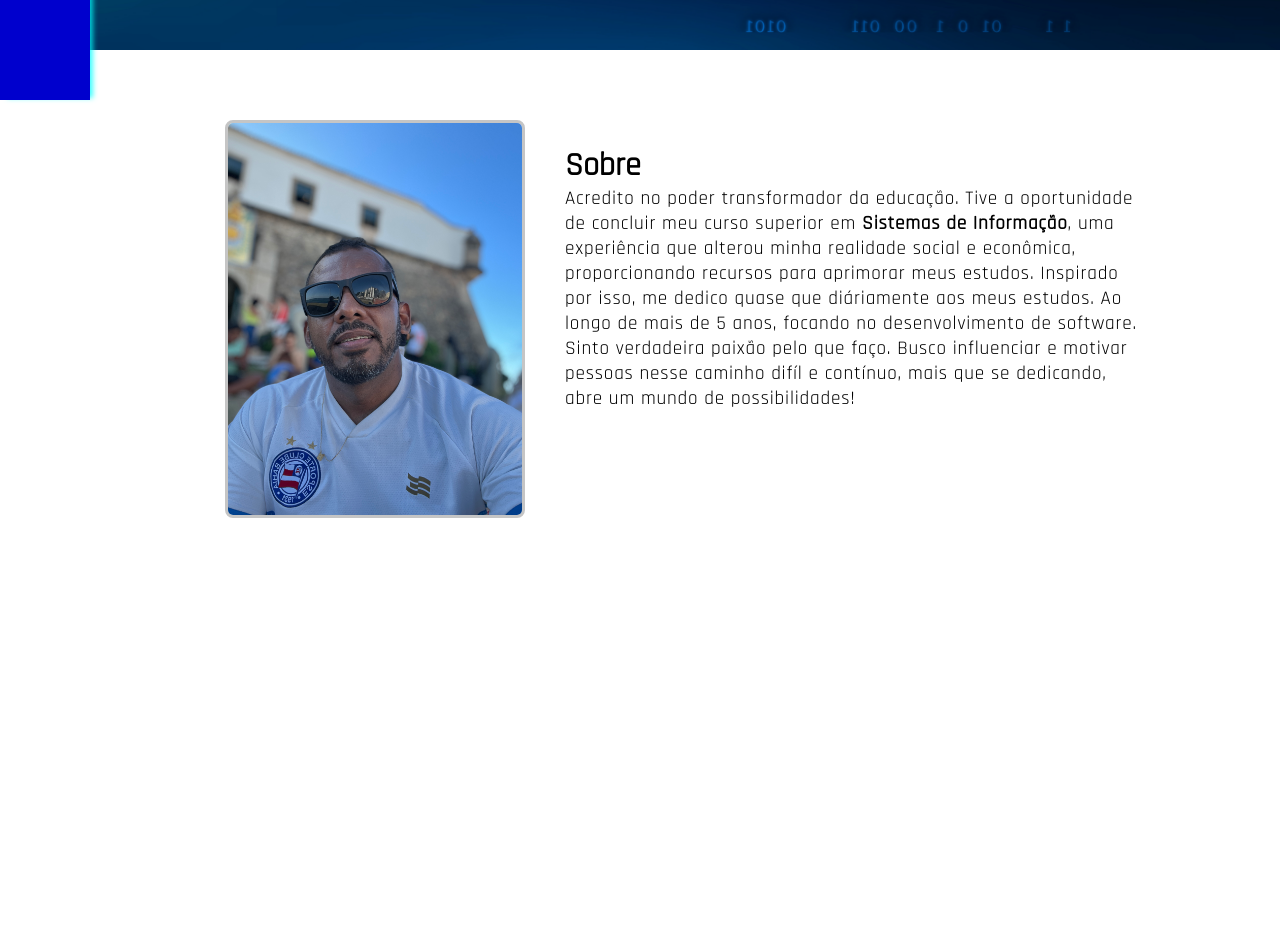
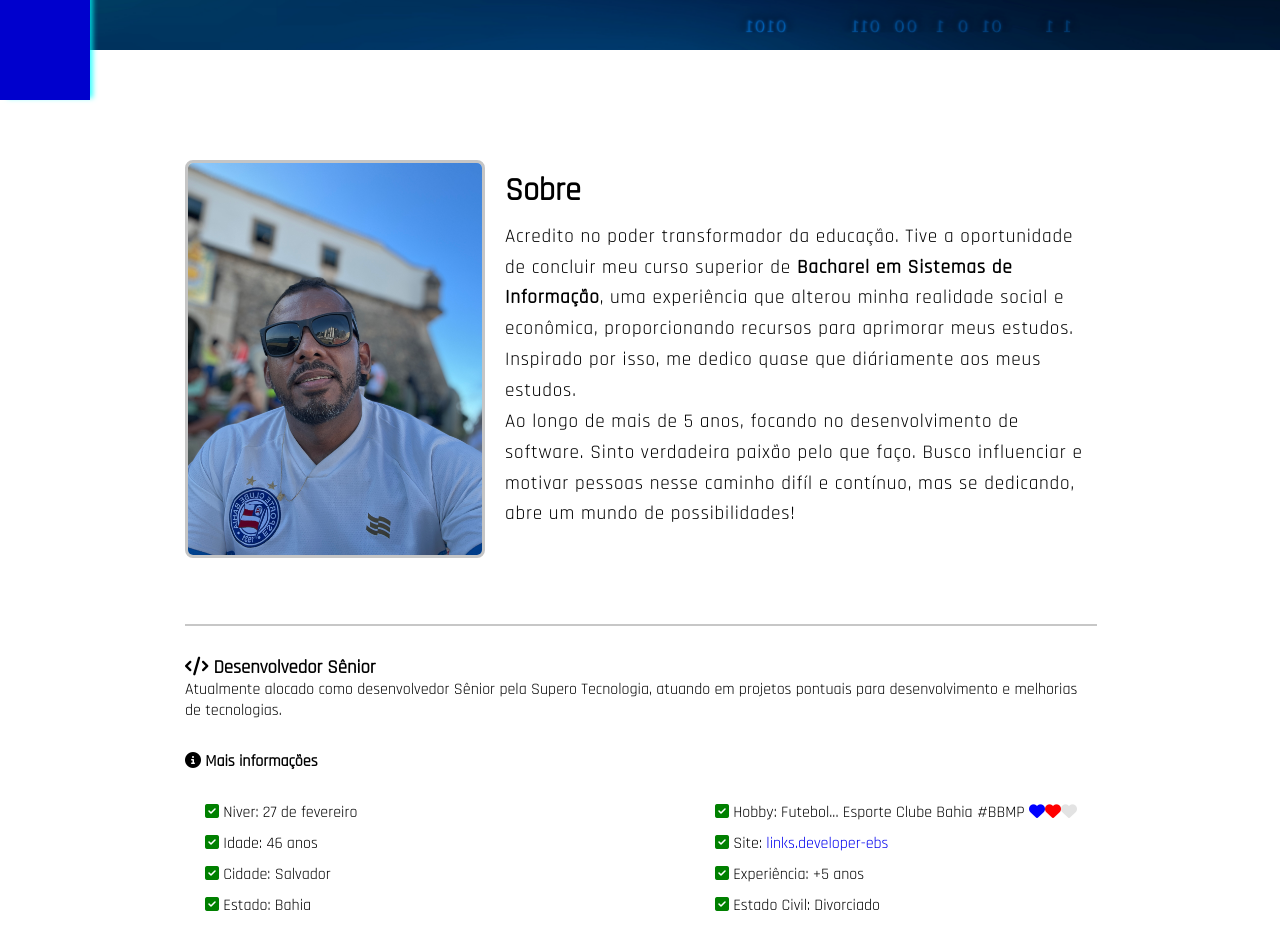
Before and after one commit to barrosebs/my-portifolio, an Angular app: page / in a window 1280 px wide. Shown: the part 700-1650 px from the top of the page. Before the commit the page ends 1234 px from the top, so only its background shows below. Built offline with nearby package versions, Linux system fonts and the light colour scheme.

Commit message:
refactor: ajustando o sobre

```diff
--- a/src/app/components/sobre/sobre.component.html
+++ b/src/app/components/sobre/sobre.component.html
@@ -1,4 +1,5 @@
 <div class="sobre">
+  <div class="sobre-top">
     <div class="sobre-image">
       <img
         src="../../../assets/images/jpg/IMG_3366.jpeg"
@@ -9,13 +10,78 @@
       <h2>Sobre</h2>
       <p>
         Acredito no poder transformador da educação. Tive a oportunidade de
-      concluir meu curso superior em <b>Sistemas de Informação</b>, uma
-      experiência que alterou minha realidade social e econômica, proporcionando
-      recursos para aprimorar meus estudos. Inspirado por isso, me dedico quase
-      que diáriamente aos meus estudos. Ao longo de mais de 5 anos, focando no
-      desenvolvimento de software. Sinto verdadeira paixão pelo que faço. Busco
-      influenciar e motivar pessoas nesse caminho difíl e contínuo, mais que se
-      dedicando, abre um mundo de possibilidades!
+        concluir meu curso superior de
+        <b>Bacharel em Sistemas de Informação</b>, uma experiência que alterou
+        minha realidade social e econômica, proporcionando recursos para
+        aprimorar meus estudos. Inspirado por isso, me dedico quase que
+        diáriamente aos meus estudos.
+      </p>
+      <p>
+        Ao longo de mais de 5 anos, focando no desenvolvimento de software.
+        Sinto verdadeira paixão pelo que faço. Busco influenciar e motivar
+        pessoas nesse caminho difíl e contínuo, mas se dedicando, abre um mundo
+        de possibilidades!
       </p>
     </div>
   </div>
+  <div class="sobre-perfil">
+    <h3>
+      <i class="fa-solid fa-code"></i>
+      Desenvolvedor Sênior
+    </h3>
+    <p>
+      Atualmente alocado como desenvolvedor Sênior pela Supero Tecnologia,
+      atuando em projetos pontuais para desenvolvimento e melhorias de
+      tecnologias.
+    </p>
+    <h4>
+      <i class="fa-solid fa-circle-info"></i>
+      Mais informações
+    </h4>
+    <div class="sobre-mais-informacoes">
+      <div class="sobre-left">
+        <ul>
+          <li>
+            <i class="fa-solid fa-check-square"></i> Niver:
+            <span>27 de fevereiro</span>
+          </li>
+          <li>
+            <i class="fa-solid fa-check-square"></i> Idade:
+            {{ calcularIdade() }} anos
+          </li>
+          <li><i class="fa-solid fa-check-square"></i> Cidade: Salvador</li>
+          <li><i class="fa-solid fa-check-square"></i> Estado: Bahia</li>
+        </ul>
+      </div>
+      <div class="sobre-rigth">
+        <ul>
+          <li>
+            <i class="fa-solid fa-check-square"></i>
+            Hobby:
+            <span>
+              Futebol... Esporte Clube Bahia #BBMP
+              <i class="fa-solid fa-heart heart-blue"></i>
+              <i class="fa-solid fa-heart heart-red"></i>
+              <i class="fa-solid fa-heart heart-white"></i>
+            </span>
+          </li>
+          <li>
+            <i class="fa-solid fa-check-square"></i>
+            Site:
+            <a
+              href="https://developer-ebs.netlify.app/"
+              target="_blank"
+              class="fw-lighter text-decoration-none link-dark"
+              rel="noopener"
+              >links.developer-ebs</a
+            >
+          </li>
+          <li><i class="fa-solid fa-check-square"></i> Experiência: +5 anos</li>
+          <li>
+            <i class="fa-solid fa-check-square"></i> Estado Civil: Divorciado
+          </li>
+        </ul>
+      </div>
+    </div>
+  </div>
+</div>
--- a/src/app/components/sobre/sobre.component.scss
+++ b/src/app/components/sobre/sobre.component.scss
@@ -1,12 +1,18 @@
 .sobre{
-  margin: 60px 0 0 100px;
+display: flex;
+flex-direction: column;
+
+justify-content: center;
+margin: 100px 0 10px 60px;
   padding: 10px;
+  max-width: 80%;
+  gap: 60px;
+}
+
+.sobre .sobre-top{
   display: flex;
   gap: 20px;
-  max-width: 80%;
 }
-
-
 .sobre .sobre-image img{
   width: 300px;
   border-radius: 8px;
@@ -20,14 +26,45 @@ border: 3px solid #c5c5c5;
   -o-transition: width 0.5s ease-out;
   transition: width 0.5s ease-in-out;
 }
-.sobre .sobre-texto{
-  padding: 25px 0 0 20px;
-}
+
 .sobre .sobre-texto h2{
   font-size: 2em;
   font-weight: 700;
+  line-height: 3cap;
+
 }
 .sobre .sobre-texto p{
   font-size: 1.2em;
   letter-spacing: .8px;
+  line-height: 2.5cap;
 }
+.sobre .sobre-perfil{
+  border-top: 2px solid #c7c7c7;
+  padding-top: 30px;
+}
+.sobre .sobre-perfil h4{
+  margin-top: 30px;
+}
+.sobre .sobre-perfil .sobre-mais-informacoes{
+  display: flex;
+  gap: 30px;
+
+  justify-content: space-between;
+  padding: 20px;
+}
+.sobre-rigth .heart-blue{
+  color: #0000ff
+}
+.sobre-rigth .heart-red{
+  color: #ff0000
+}
+.sobre-rigth .heart-white{
+  color: #e3e3e3
+}
+.sobre .sobre-mais-informacoes li{
+
+  margin: 10px 0;
+}
+.sobre .sobre-mais-informacoes .fa-check-square{
+  color: green;
+}
--- a/src/app/components/sobre/sobre.component.ts
+++ b/src/app/components/sobre/sobre.component.ts
@@ -3,8 +3,26 @@ import { Component } from '@angular/core';
 @Component({
   selector: 'app-sobre',
   templateUrl: './sobre.component.html',
-  styleUrls: ['./sobre.component.scss']
+  styleUrls: ['./sobre.component.scss'],
 })
 export class SobreComponent {
+  dataNascimento: Date = new Date('1977-2-27');
+  hoje = new Date();
+  calcularIdade(): number {
+    const hoje = new Date();
+    const nascimento = new Date(this.dataNascimento);
 
+    let idade = hoje.getFullYear() - nascimento.getFullYear();
+
+    // Verificar se o aniversário já ocorreu este ano
+    if (
+      hoje.getMonth() < nascimento.getMonth() ||
+      (hoje.getMonth() === nascimento.getMonth() &&
+        hoje.getDate() < nascimento.getDate())
+    ) {
+      idade--;
+    }
+
+    return idade;
+  }
 }
```
Lines whose indentation alone changed are shown as unchanged.
